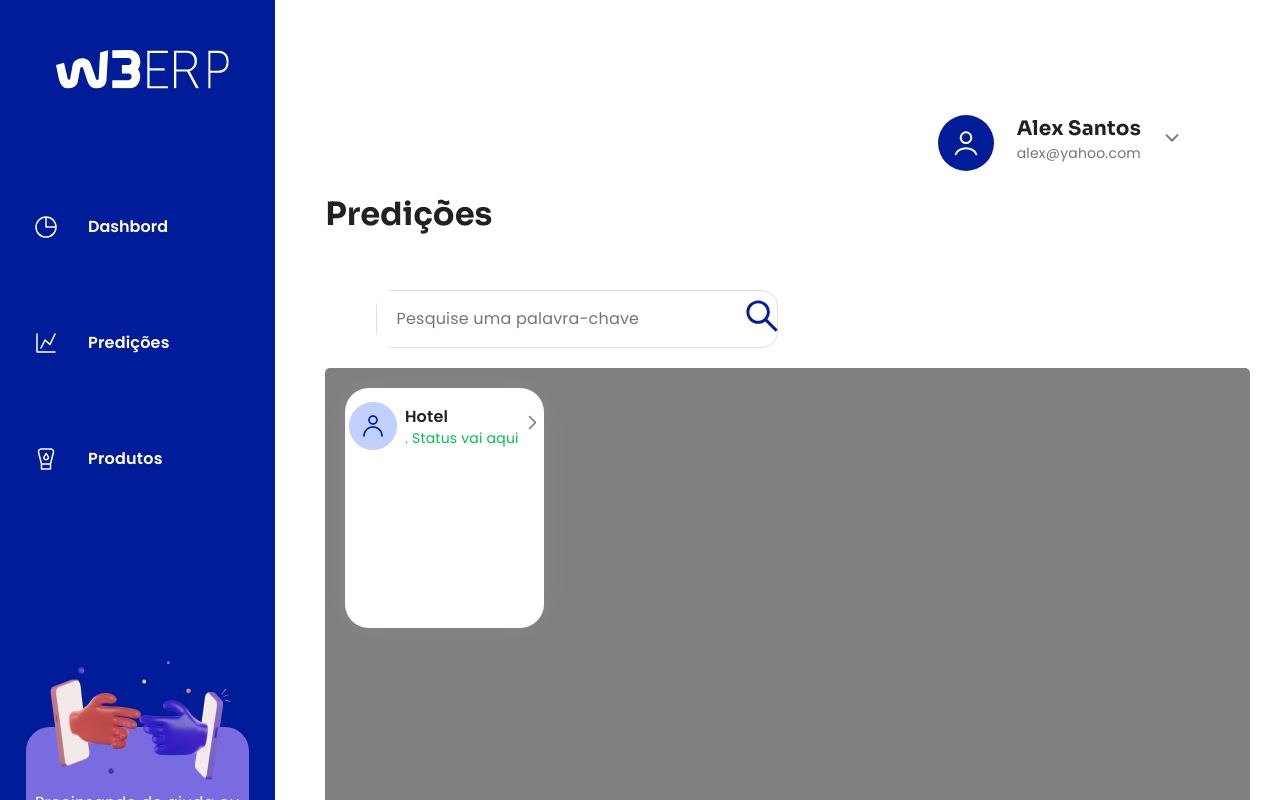
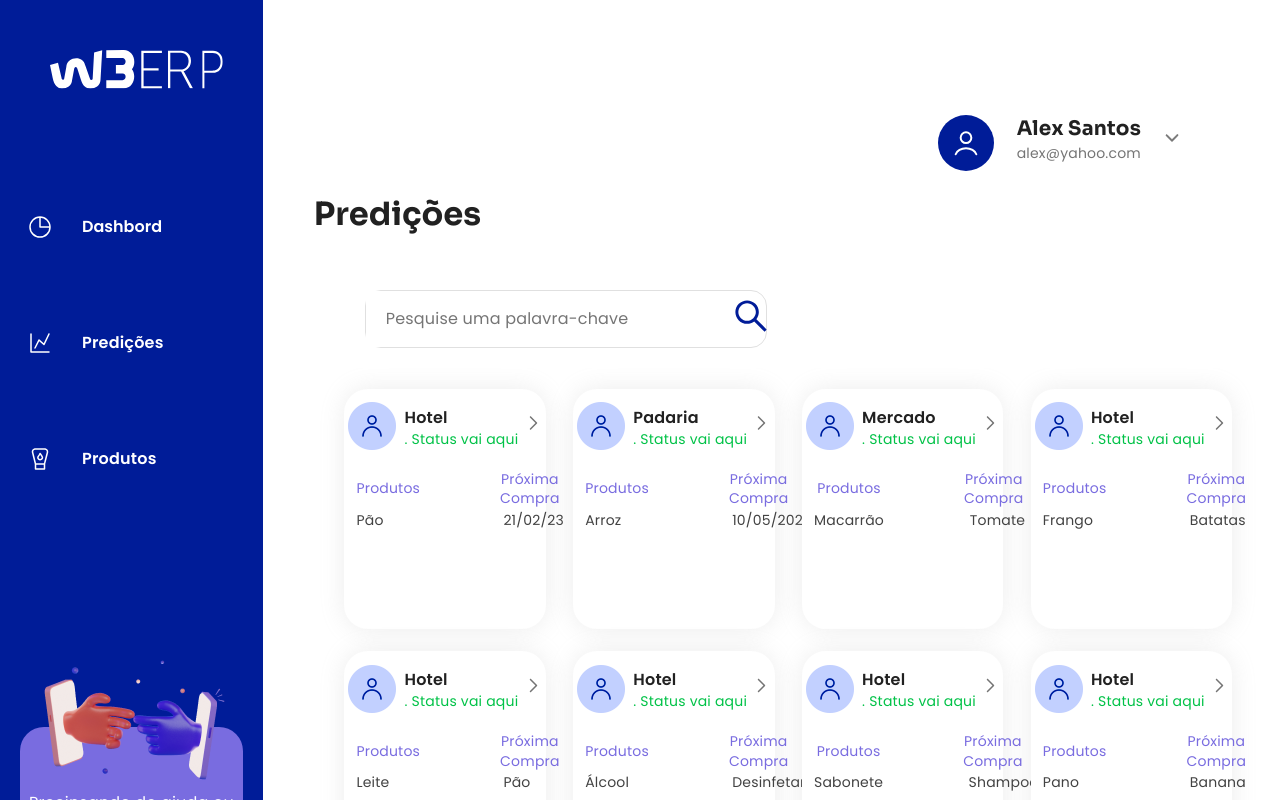
Before and after one commit to Alexdosantos/Projeto-W3ERP, a React (Vite) app: page /Predicoes in a window 1280 px wide. Shown: the top 800 px of the page. Built offline with nearby package versions, Linux system fonts and the light colour scheme.

Commit message:
Atualizado
Termino da página de Predições

```diff
--- a/package.json
+++ b/package.json
@@ -19,6 +19,7 @@
     "react-dom": "^18.2.0",
     "react-icons": "^4.10.1",
     "react-router-dom": "^6.14.1",
+    "react-table": "^7.8.0",
     "recharts": "^2.7.2",
     "styled-component": "^2.8.0"
   },
--- /dev/null
+++ b/src/Components/MiniTable/MiniTableCards.Style.tsx
@@ -0,0 +1,86 @@
+import styled from "styled-components";
+
+export const Container = styled.div`
+  display: flex;
+`;
+
+export const Tr = styled.tr`
+  display: flex;
+`;
+
+export const TitleProx= styled.th`
+padding-left: 78px;
+  color: #796ce0;
+
+  font-family: Poppins;
+  font-size: 14px;
+  font-style: normal;
+  font-weight: 400;
+  line-height: 140%;
+  letter-spacing: 0.2px;
+`;
+
+export const TitleProdutcs= styled.th`
+  color: #796ce0;
+
+  font-family: Poppins;
+  font-size: 14px;
+  font-style: normal;
+  font-weight: 400;
+  line-height: 140%;
+  letter-spacing: 0.2px;
+`;
+
+
+
+
+
+export const Td = styled.td`
+
+color: #424242;
+
+  font-family: Poppins;
+  font-size: 14px;
+  font-style: normal;
+  font-weight: 400;
+  line-height: 140%;
+  letter-spacing: 0.2px;
+
+`
+export const Td1 = styled.td`
+padding: 0 0 0 40%;
+
+color: #424242;
+
+  font-family: Poppins;
+  font-size: 14px;
+  font-style: normal;
+  font-weight: 400;
+  line-height: 140%;
+  letter-spacing: 0.2px;
+
+`
+
+export const InfoProdutcs = styled.h4`
+
+  color: #424242;
+
+  font-family: Poppins;
+  font-size: 14px;
+  font-style: normal;
+  font-weight: 400;
+  line-height: 140%;
+  letter-spacing: 0.2px;
+`;
+
+export const InfoProx = styled.h4`
+
+  color: #424242;
+
+  font-family: Poppins;
+  font-size: 14px;
+  font-style: normal;
+  font-weight: 400;
+  line-height: 140%;
+  letter-spacing: 0.2px;
+`;
--- /dev/null
+++ b/src/Components/MiniTable/MiniTableCards.tsx
@@ -0,0 +1,35 @@
+import * as S from "./MiniTableCards.Style";
+
+type MiniTableProps = {
+  dados: Array<{ produto: string; proximaCompra: string }>;
+};
+
+const MiniTableCards = ({ dados }: MiniTableProps) => {
+  const produtos = dados.slice(0, 3);
+  const proximasCompras = dados.slice(0, 3);
+
+  return (
+    <S.Container>
+      <table>
+        <thead>
+          <tr>
+            <S.TitleProdutcs>Produtos</S.TitleProdutcs>
+            <S.TitleProx>Próxima Compra</S.TitleProx>
+          </tr>
+        </thead>
+        <tbody>
+          {produtos.map((item, index) => (
+            <tr key={index}>
+              <S.Td>{item.produto}</S.Td>
+              {index < proximasCompras.length && (
+                <S.Td1>{proximasCompras[index].proximaCompra}</S.Td1>
+              )}
+            </tr>
+          ))}
+        </tbody>
+      </table>
+    </S.Container>
+  );
+};
+
+export default MiniTableCards;
--- a/src/Components/PredicoesCards/CardsInformation.styled.tsx
+++ b/src/Components/PredicoesCards/CardsInformation.styled.tsx
@@ -1,6 +1,7 @@
 import styled from "styled-components";
 
 export const Container = styled.div`
+
   width: 22%;
   height: 32%;
   margin: 0 0 0 0;
@@ -35,7 +36,7 @@ margin: 15% 0 0 0;
   letter-spacing: 0.2px;
 `;
 export const TitleStatus = styled.p`
-  color:  #00C247;
+  color: #00c247;
   /* 14px Regular */
   font-family: Poppins;
   font-size: 14px;
@@ -44,3 +45,7 @@ font-weight: 400;
   line-height: 140%;
   letter-spacing: 0.2px;
 `;
+export const DivInformation = styled.div`
+
+  margin: 5% 5% 0 5%;
+`;
--- a/src/Components/PredicoesCards/CardsInformation.tsx
+++ b/src/Components/PredicoesCards/CardsInformation.tsx
@@ -2,7 +2,13 @@ import * as S from "./CardsInformation.styled";
 import ImgUser from "../../assets/Icons/Icon-user.png";
 import ImgRight from "../../assets/Icons/right.svg";
 
-export const CardsInformation = () => {
+import MiniTableCards from "../MiniTable/MiniTableCards";
+
+type CardsInformationProps = {
+  company:string
+  dados: Array<{ produto: string; proximaCompra: string  }>;
+};
+export const CardsInformation = ({ dados, company}: CardsInformationProps) => {
   return (
     <S.Container>
       <S.Wapper>
@@ -11,12 +17,17 @@ export const CardsInformation = () => {
             <S.ImgUser src={ImgUser} alt="" />
           </div>
           <div>
-            <S.TitleUser>Hotel</S.TitleUser>
+            <S.TitleUser>{company}</S.TitleUser>
             <S.TitleStatus>. Status vai aqui</S.TitleStatus>
           </div>
         </S.DivUser>
         <img src={ImgRight} alt="" />
       </S.Wapper>
+      <S.DivInformation>
+        <div>
+          <MiniTableCards dados={dados} />
+        </div>
+      </S.DivInformation>
     </S.Container>
   );
 };
--- a/src/Pages/Predicoes/Predicoes.Style.tsx
+++ b/src/Pages/Predicoes/Predicoes.Style.tsx
@@ -17,10 +17,28 @@ export const Title = styled.h4`
   line-height: 150%;
 `;
 export const DivCardInformation = styled.div`
+  display: flex;
+  flex-wrap: wrap;
+
+  gap: 3%;
   width: 90%;
   height: 750%;
-  padding: 2% 0 0 2%;
+  padding: 2% 0 0 3%;
   margin: 2% 0 0 5%;
-  background: grey;
   border-radius: 5px 5px 5px 5px;
+
+   overflow: auto;
+
+  /* Ocultar a barra de rolagem */
+    scrollbar-width: thin; /* Para navegadores Firefox */
+    scrollbar-color: transparent transparent; /* Para navegadores Chrome e Safari */
+
+    /* Estilos para navegadores Chrome e Safari */
+    &::-webkit-scrollbar {
+        width: 6px; /* Largura da barra de rolagem */
+    }
+
+    &::-webkit-scrollbar-thumb {
+        background-color: transparent; /* Cor do polegar da barra de rolagem */
+    }
 `;
--- a/src/Pages/Predicoes/Predicoes.tsx
+++ b/src/Pages/Predicoes/Predicoes.tsx
@@ -4,6 +4,30 @@ import { Search } from "../../Components/Search/Search";
 import { CardsInformation } from "../../Components/PredicoesCards/CardsInformation";
 
 const Predicoes = () => {
+  const data = [
+    { company: "Hotel", produto: "Pão", proximaCompra: "21/02/23" },
+    { company: "Padaria", produto: "Arroz", proximaCompra: "10/05/2023" },
+    { company: "Mercado", produto: "Macarrão", proximaCompra: "Tomate" },
+    { company: "Hotel", produto: "Frango", proximaCompra: "Batatas" },
+    { company: "Hotel", produto: "Leite", proximaCompra: "Pão" },
+    { company: "Hotel", produto: "Álcool", proximaCompra: "Desinfetante" },
+    { company: "Hotel", produto: "Sabonete", proximaCompra: "Shampoo" },
+    { company: "Hotel", produto: "Pano", proximaCompra: "Banana" },
+    { company: "Hotel", produto: "Maçã", proximaCompra: "Banana" },
+    { company: "Hotel", produto: "Maçã", proximaCompra: "Banana" },
+    { company: "Hotel", produto: "Maçã", proximaCompra: "Banana" },
+    { company: "Hotel", produto: "Maçã", proximaCompra: "Banana" },
+    { company: "Hotel", produto: "Maçã", proximaCompra: "Banana" },
+    { company: "Hotel", produto: "Maçã", proximaCompra: "Banana" },
+    { company: "Hotel", produto: "Maçã", proximaCompra: "Banana" },
+    { company: "Hotel", produto: "Maçã", proximaCompra: "Banana" },
+    { company: "Hotel", produto: "Maçã", proximaCompra: "Banana" },
+    { company: "Hotel", produto: "Maçã", proximaCompra: "Banana" },
+    { company: "Hotel", produto: "Maçã", proximaCompra: "Banana" },
+    { company: "Hotel", produto: "Maçã", proximaCompra: "Banana" },
+    { company: "Hotel", produto: "Maçã", proximaCompra: "Banana" },
+  ];
+
   return (
     <>
       <Layout>
@@ -12,7 +36,13 @@ const Predicoes = () => {
           <Search placeholder="Pesquise uma palavra-chave" />
         </S.Container>
         <S.DivCardInformation>
-            <CardsInformation />
+          {data.map((item, index) => (
+            <CardsInformation
+              key={index}
+              company={item.company}
+              dados={[item]}
+            />
+          ))}
         </S.DivCardInformation>
       </Layout>
     </>
```
Also changed, not shown: 1 other file (tests, documents, lock files or other folders). Lines whose indentation alone changed are shown as unchanged.
